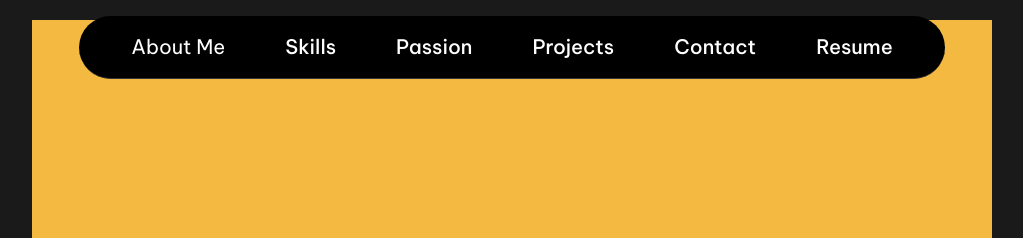
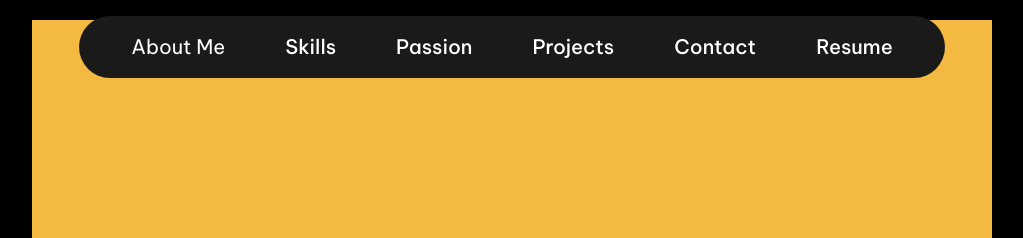
Before and after one commit to RemyGodin/portfolio, a plain HTML site: page html/index.html in a window 1280 px wide. Shown: the top 238 px of the page, without its empty margins (128-1151 px from the left). Drawn offline with nearby package versions, Linux system fonts and the light colour scheme; files whose address does not match are found by name.

Commit message:
change global color

```diff
--- a/html/index.html
+++ b/html/index.html
@@ -18,7 +18,7 @@
   </style>
 </head>
 <body>
-<div class="relative flex size-full min-h-screen flex-col bg-[#1a1a1a] dark group/design-root overflow-x-hidden root-container">
+<div class="relative flex size-full min-h-screen flex-col bg-black dark group/design-root overflow-x-hidden root-container">
   <div class="layout-container flex h-full grow flex-col">
     <!-- Header Component -->
     <div id="header"></div>
--- a/html/script.js
+++ b/html/script.js
@@ -12,7 +12,7 @@ fetch('translations.json')
 function createHeader(lang) {
     const t = translations[lang].header;
     return `
-            <header class="fixed top-4 bg-black rounded-full z-50 border-b border-solid border-b-[#363636] px-10 py-3 mx-auto" style="left: 0; right: 0; width: fit-content;">
+            <header class="fixed top-4 bg-[#1a1a1a] rounded-full z-50   px-10 py-3 mx-auto" style="left: 0; right: 0; width: fit-content;">
             <div class="flex justify-center gap-8">
                 <div class="flex items-center gap-9">
                     <a class="text-white text-xl text-bold leading-normal hover:bg-white hover:text-black px-3 py-1 rounded-full transition-colors duration-300" href="#about-me">About Me</a>
@@ -136,7 +136,7 @@ function createSkills(lang) {
     skills.forEach(category => {
         skillsHTML += `
                 <div class="category">
-                    <h3 class="text-white text-lg font-bold leading-tight px-4 pb-3 pt-5">${category.category}</h3>
+                    <h3 class="text-black text-lg font-bold leading-tight px-4 pb-3 pt-5">${category.category}</h3>
                     <div class="grid grid-cols-1 sm:grid-cols-2 md:grid-cols-3 lg:grid-cols-4 xl:grid-cols-5 2xl:grid-cols-7 gap-3 p-4">
             `;
 
@@ -159,7 +159,7 @@ function createSkills(lang) {
 // Utilisation dans votre code existant
         category.skills.forEach(skill => {
             skillsHTML += `
-        <div class="flex flex-1 gap-3 rounded-lg border border-[#4d4d4d] bg-neutral-800 p-4 items-center max-w-xs">
+        <div class="flex flex-1 gap-3 rounded-lg  bg-[#1a1a1a]  p-4 items-center max-w-xs">
             <div class="text-white" data-icon="${skill.icon}" data-size="24px" data-weight="regular">
                 <svg xmlns="http://www.w3.org/2000/svg" width="24px" height="24px" fill="currentColor" viewBox="0 0 256 256">
                     <path
```
